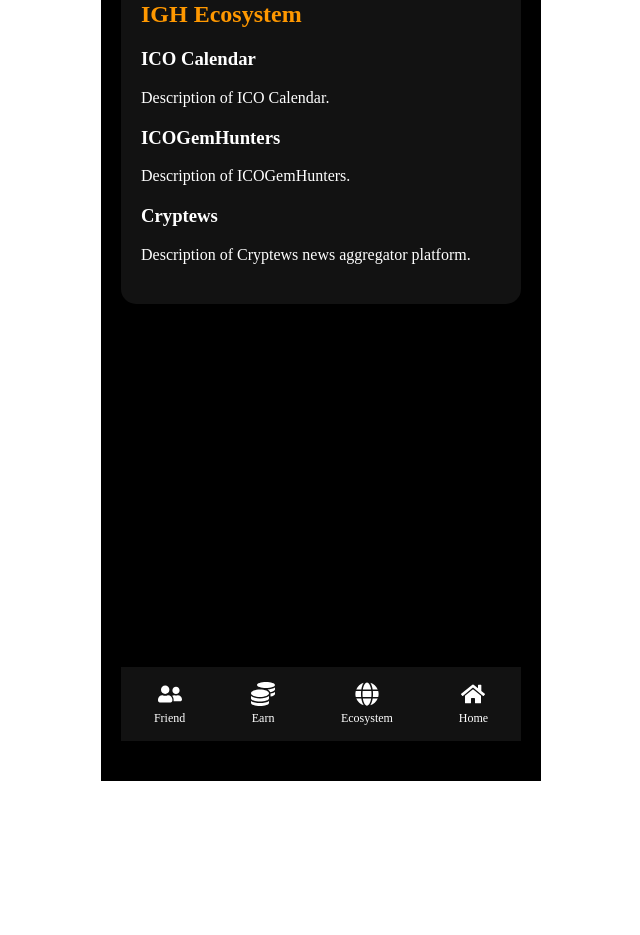
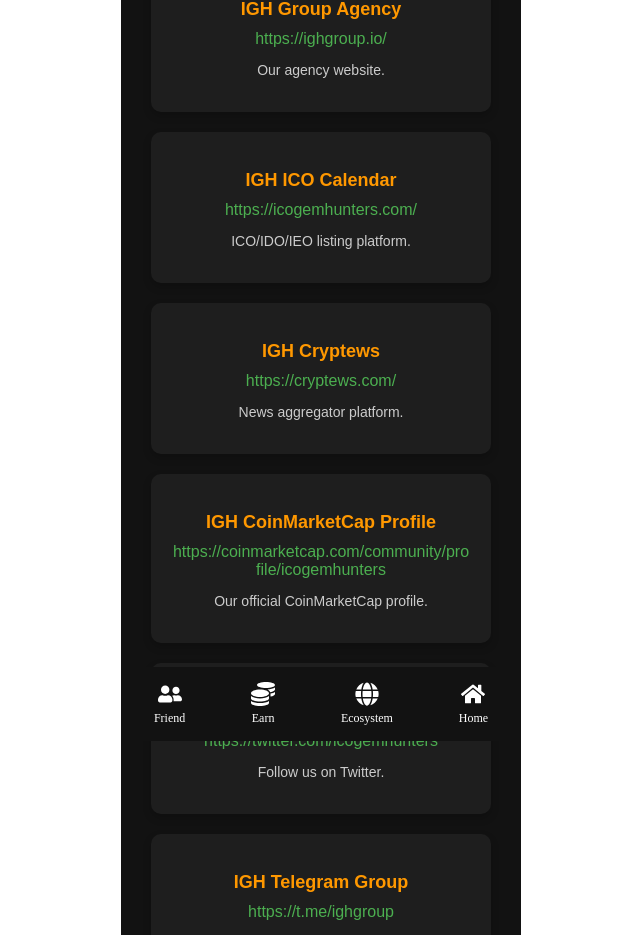
Before and after one commit to crizanp/TG-Test-Frontend, a React (Create React App) app: page /ecosystem in a window 1280 px wide. Shown: the part 59-994 px from the top of the page, without its empty margins (319-959 px from the left). Before the commit the page ends 840 px from the top, so only its background shows below. Built offline with nearby package versions, Linux system fonts and the light colour scheme.

Commit message:
ecosystem added 1

```diff
--- a/src/App.js
+++ b/src/App.js
@@ -10,9 +10,10 @@
 
 const AppContainer = styled.div`
   font-family: 'Arial, sans-serif';
-  background-color: #000000;
-  padding: 20px;
+  ${'' /* background-color: #000000;
+  padding: 20px; */}
   max-width: 400px;
+
   height:100vh;
   margin: 0 auto;
 
--- a/src/components/EcosystemPage.js
+++ b/src/components/EcosystemPage.js
@@ -2,41 +2,123 @@
 import styled from 'styled-components';
 
 const EcosystemContainer = styled.div`
+  display: flex;
+  flex-wrap: wrap;
+  justify-content: center;
+  gap: 20px;
+  padding: 20px;
+  background-color: #121212;
   color: white;
-  background-color: #121212;
+  text-align: center;
+  min-height: 100vh;
+  font-family: Arial, sans-serif;
+`;
+
+const EcosystemBox = styled.div`
+  background-color: #1e1e1e;
+  border-radius: 10px;
   padding: 20px;
-  border-radius: 15px;
-  box-shadow: 0 4px 10px rgba(0, 0, 0, 0.3);
+  width: 300px;
+  box-shadow: 0 4px 8px rgba(0, 0, 0, 0.2);
+  transition: transform 0.2s, box-shadow 0.2s;
+  user-select: none;
+
+  &:hover {
+    transform: translateY(-5px);
+    box-shadow: 0 8px 15px rgba(0, 0, 0, 0.4);
+  }
 
   @media (max-width: 480px) {
-    padding: 15px;
+    width: 100%;
   }
 `;
 
-const EcosystemItem = styled.div`
-  margin-bottom: 20px;
+const SiteName = styled.h3`
+  color: #ff9800;
+  font-size: 18px;
+  margin-bottom: 10px;
 `;
 
-const EcosystemTitle = styled.h2`
-  color: #ff9800;
+const Url = styled.a`
+  color: #4caf50;
+  text-decoration: none;
+  word-wrap: break-word;
+  display: block;
+  margin-bottom: 10px;
+
+  &:hover {
+    text-decoration: underline;
+  }
+`;
+
+const Description = styled.p`
+  font-size: 14px;
+  color: #cccccc;
 `;
 
 function EcosystemPage() {
+  const ecosystems = [
+    {
+      name: 'IGH Group Agency',
+      url: 'https://ighgroup.io/',
+      description: 'Our agency website.',
+    },
+    {
+      name: 'IGH ICO Calendar',
+      url: 'https://icogemhunters.com/',
+      description: 'ICO/IDO/IEO listing platform.',
+    },
+    {
+      name: 'IGH Cryptews',
+      url: 'https://cryptews.com/',
+      description: 'News aggregator platform.',
+    },
+    {
+      name: 'IGH CoinMarketCap Profile',
+      url: 'https://coinmarketcap.com/community/profile/icogemhunters',
+      description: 'Our official CoinMarketCap profile.',
+    },
+    {
+      name: 'IGH Twitter',
+      url: 'https://twitter.com/icogemhunters',
+      description: 'Follow us on Twitter.',
+    },
+    {
+      name: 'IGH Telegram Group',
+      url: 'https://t.me/ighgroup',
+      description: 'Join our community.',
+    },
+    {
+      name: 'IGH Telegram Channel',
+      url: 'https://t.me/icogemhunters',
+      description: 'Official updates and announcements.',
+    },
+    {
+      name: 'IGH Gate.io Profile',
+      url: 'https://www.gate.io/posts/homepage/CRkAAAoHXkNwUQoAHQlHDF9e',
+      description: 'Our official Gate.io profile.',
+    },
+    {
+      name: 'IGH Binance Profile',
+      url: 'https://www.binance.com/en/square/profile/ighgroup',
+      description: 'Our official Binance profile.',
+    },
+    {
+      name: 'Maxis0 Telegram',
+      url: 'https://t.me/maxis0',
+      description: 'Partnerships and collaborations.',
+    },
+  ];
+
   return (
     <EcosystemContainer>
-      <EcosystemTitle>IGH Ecosystem</EcosystemTitle>
-      <EcosystemItem>
-        <h3>ICO Calendar</h3>
-        <p>Description of ICO Calendar.</p>
-      </EcosystemItem>
-      <EcosystemItem>
-        <h3>ICOGemHunters</h3>
-        <p>Description of ICOGemHunters.</p>
-      </EcosystemItem>
-      <EcosystemItem>
-        <h3>Cryptews</h3>
-        <p>Description of Cryptews news aggregator platform.</p>
-      </EcosystemItem>
+      {ecosystems.map((site, index) => (
+        <EcosystemBox key={index}>
+          <SiteName>{site.name}</SiteName>
+          <Url href={site.url} target="_blank" rel="noopener noreferrer">{site.url}</Url>
+          <Description>{site.description}</Description>
+        </EcosystemBox>
+      ))}
     </EcosystemContainer>
   );
 }
--- a/src/components/HomePage.js
+++ b/src/components/HomePage.js
@@ -7,12 +7,12 @@
   font-family: Arial, sans-serif;
   color: white;
   background-color: #121212;
-  padding: 10px;
+  padding: 0px;
   display: flex;
   flex-direction: column;
   align-items: center;
   justify-content: space-between;
-  height: 84vh;
+  height: 86vh;
   text-align: center;
   overflow: hidden;
   user-select: none; /* Prevent text selection */
@@ -24,11 +24,11 @@
 `;
 
 const TopSection = styled.div`
-  width: 100%;
+  width: 90%;
   display: flex;
   justify-content: space-between;
   align-items: center;
-  padding: 0 10px;
+  padding: 20px;
 `;
 
 const TelegramUsername = styled.div`
--- a/src/components/TaskList.js
+++ b/src/components/TaskList.js
@@ -10,7 +10,6 @@
   gap: 10px;
   padding: 20px;
   background-color: #121212;
-  min-height: 100vh;
   color: white;
   padding-bottom: 80px;
   font-family: 'Arial', sans-serif;
```
